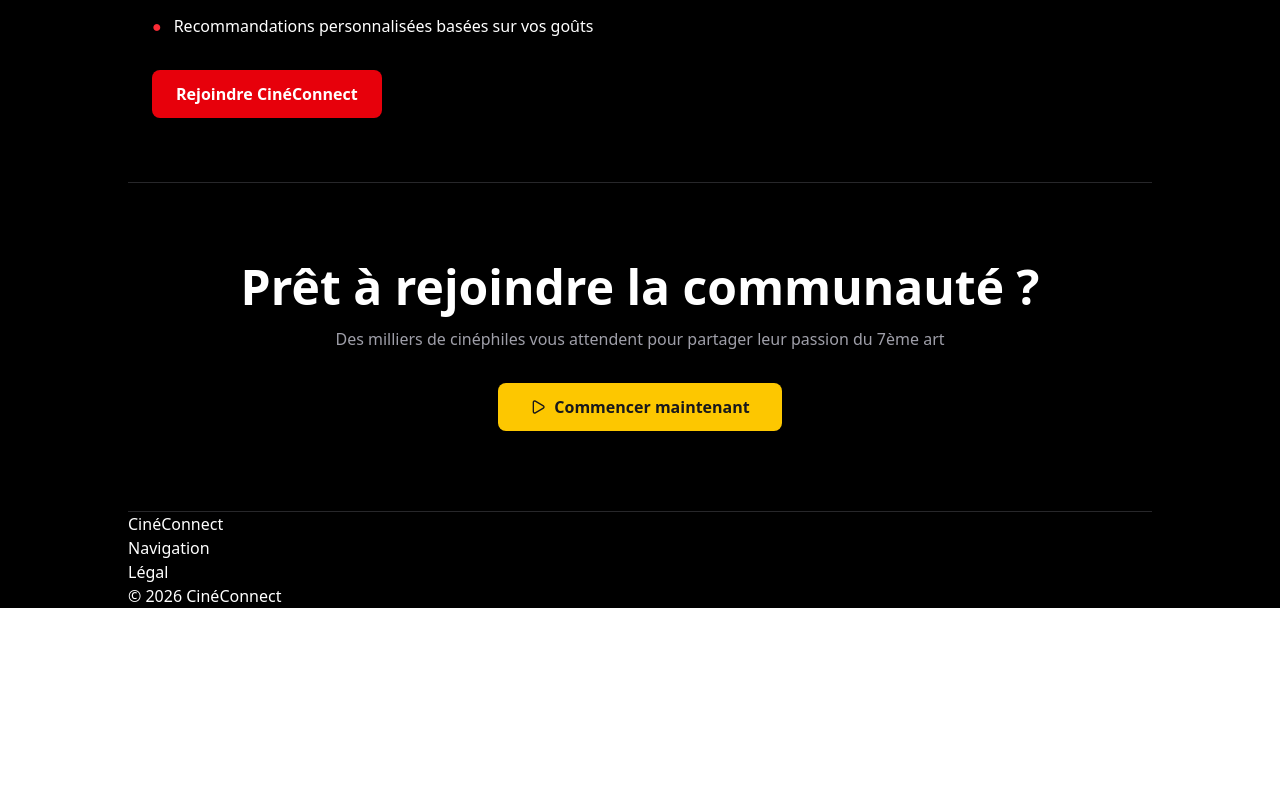
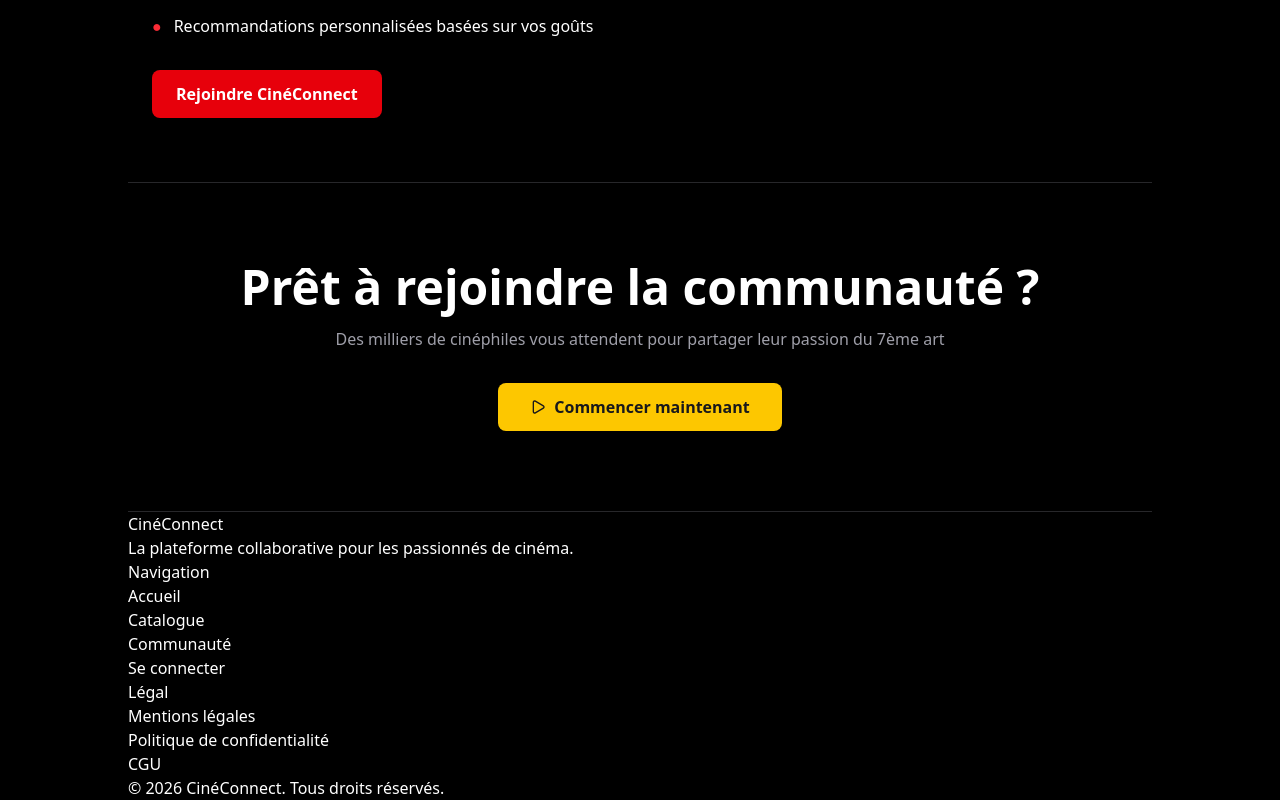
Before and after one commit to loaiattar/cine-connect, a React app in the folder apps/frontend/: page / in a window 1280 px wide. Shown: the part 1361-2161 px from the top of the page. Before the commit the page ends 1969 px from the top, so only its background shows below. Built offline with nearby package versions, Linux system fonts and the light colour scheme; the HTML template or start-up script is replaced by a standard one.

Commit message:
feat: add footer columns content to landing page

```diff
--- a/apps/frontend/src/routes/index.tsx
+++ b/apps/frontend/src/routes/index.tsx
@@ -147,16 +147,28 @@ function Index() {
                 <div>
                     <div>
                         <p>CinéConnect</p>
+                        <p>La plateforme collaborative pour les passionnés de cinéma.</p>
                     </div>
                     <div>
                         <p>Navigation</p>
+                        <ul>
+                            <li>Accueil</li>
+                            <li>Catalogue</li>
+                            <li>Communauté</li>
+                            <li>Se connecter</li>
+                        </ul>
                     </div>
                     <div>
                         <p>Légal</p>
+                        <ul>
+                            <li>Mentions légales</li>
+                            <li>Politique de confidentialité</li>
+                            <li>CGU</li>
+                        </ul>
                     </div>
                 </div>
                 <div>
-                    <p>© 2026 CinéConnect</p>
+                    <p>© 2026 CinéConnect. Tous droits réservés.</p>
                 </div>
             </footer>
         </div>
```
